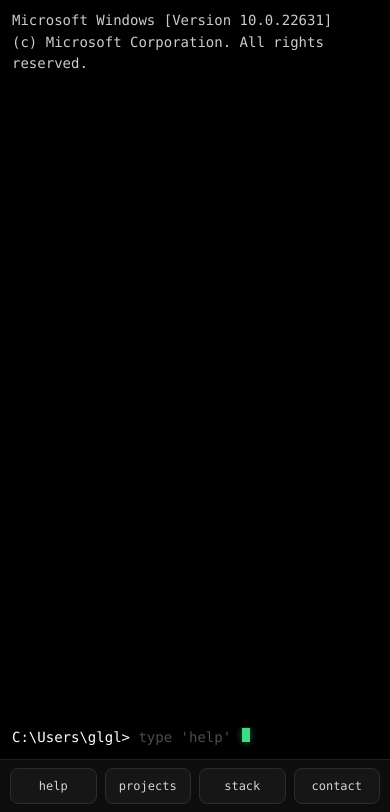
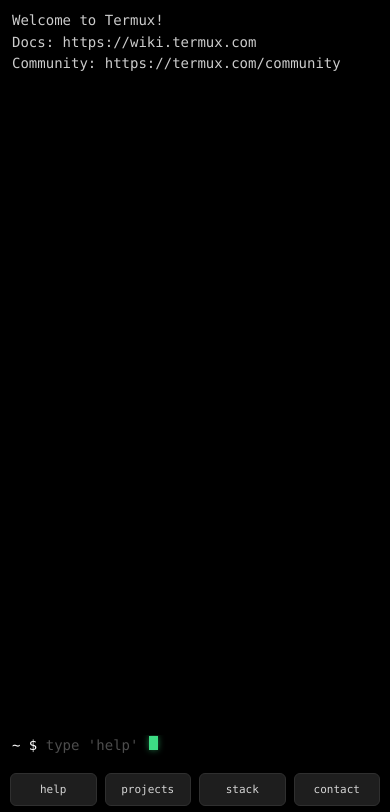
Before and after one commit to AhmedAbdelgelel/protfolio, a plain HTML site: page index.html in a window 390 px wide. Shown: the part 32-844 px from the top of the page. Drawn offline with Linux system fonts and the light colour scheme.

Commit message:
feat: Termux-native text on mobile (prompt, boot, errors), staggered line reveal, Termux-style key row

```diff
--- a/assets/css/style.css
+++ b/assets/css/style.css
@@ -171,6 +171,14 @@
   overflow-wrap: anywhere;
   color: var(--text);
 }
+
+/* staggered reveal — lines fade in with a per-line random delay (set in JS) */
+@keyframes line-in {
+  from { opacity: 0; transform: translateY(3px); }
+  to   { opacity: 1; transform: none; }
+}
+
+.line--anim { animation: line-in 0.16s ease-out both; }
 
 .line b { color: var(--bright); font-weight: 700; }
 .line .dim { color: var(--dim); }
@@ -364,19 +372,20 @@
   .screen__out, .promptline { font-size: 14px; }
 
   .chips {
-    padding: 8px 10px calc(8px + env(safe-area-inset-bottom));
-    background: #0d0d0d;
-    border-top: 1px solid #202020;
+    padding: 6px 10px calc(6px + env(safe-area-inset-bottom));
+    background: transparent;      /* flush with the screen, like Termux keys */
+    border-top: 0;
   }
 
   .chips button {
-    padding: 10px 8px;
-    border-radius: 8px;
-    background: #161616;
-    border-color: #2c2c2c;
+    padding: 9px 6px;
+    border-radius: 6px;
+    background: #1e1e1e;
+    border-color: #2f2f2f;
+    font-size: 11px;
   }
 
-  .chips button:active { background: #222; border-color: #444; }
+  .chips button:active { background: #333; border-color: #4a4a4a; }
 }
 
 /* ============================================================
--- a/assets/js/main.js
+++ b/assets/js/main.js
@@ -12,6 +12,22 @@
 
   var doc = document;
   var reduced = window.matchMedia("(prefers-reduced-motion: reduce)").matches;
+
+  /* device skin: Windows terminal on desktop, Termux on phones.
+     Text (prompt, boot, errors) follows the skin so the flow feels native. */
+  var mql = window.matchMedia("(max-width: 640px)");
+  var mobile = mql.matches;
+  var promptLabel = doc.getElementById("prompt-label");
+
+  var updateSkin = function () {
+    mobile = mql.matches;
+    document.title = mobile ? "glgl — Termux" : "glgl — C:\\Windows\\system32\\cmd.exe";
+    if (promptLabel) promptLabel.textContent = mobile ? "~ $" : "C:\\Users\\glgl>";
+  };
+
+  if (mql.addEventListener) mql.addEventListener("change", updateSkin);
+  else mql.addListener(updateSkin);
+  updateSkin();
 
   var term = doc.getElementById("terminal");
   var output = doc.getElementById("terminal-output");
@@ -42,6 +58,12 @@
     var div = doc.createElement("div");
     div.className = "line" + (cls ? " line--" + cls : "");
     div.innerHTML = html;
+    /* staggered reveal — each line fades in with a random jitter,
+       giving the "printing output" feel without blocking input */
+    if (!reduced) {
+      div.classList.add("line--anim");
+      div.style.animationDelay = Math.floor(Math.random() * 120 + 30) + "ms";
+    }
     output.appendChild(div);
   };
 
@@ -84,15 +106,24 @@
   /* ============================================================
      Boot sequence — printed line by line, not all at once
      ============================================================ */
-  var BOOT_LINES = [
+  var bootLines = function () {
+    return mobile
+      ? [
+          "Welcome to Termux!",
+          "Docs: https://wiki.termux.com",
+          "Community: https://termux.com/community",
+        ]
+      : [
           "Microsoft Windows [Version 10.0.22631]",
           "(c) Microsoft Corporation. All rights reserved.",
         ];
+  };
 
   var boot = function () {
+    var lines = bootLines();
     if (reduced) {
       /* motion off → print everything instantly */
-      BOOT_LINES.forEach(function (line) {
+      lines.forEach(function (line) {
         appendLine(esc(line));
       });
       appendLine("&nbsp;");
@@ -100,7 +131,7 @@
       return;
     }
     var delay = 110;
-    BOOT_LINES.forEach(function (line, i) {
+    lines.forEach(function (line, i) {
       setTimeout(function () {
         appendLine(esc(line));
         scrollDown();
@@ -109,8 +140,8 @@
     setTimeout(function () {
       appendLine("&nbsp;");
       scrollDown();
-    }, BOOT_LINES.length * delay);
-    setTimeout(showPrompt, (BOOT_LINES.length + 1) * delay + 120);
+    }, lines.length * delay);
+    setTimeout(showPrompt, (lines.length + 1) * delay + 120);
   };
 
   /* refresh (F5/reload) always boots the fresh home screen — deep-link
@@ -177,9 +208,9 @@
     history.push(trimmed);
     histIndex = -1;
 
-    /* echo:  C:\Users\glgl>  <command>   (own line, then output below) */
+    /* echo:  C:\Users\glgl>  <command>   (or  ~ $  on Termux) */
     appendLine(
-      '<span class="echo-prompt">C:\\Users\\glgl&gt;</span> ' + esc(trimmed),
+      '<span class="echo-prompt">' + esc(mobile ? "~ $" : "C:\\Users\\glgl>") + "</span> " + esc(trimmed),
       "echo"
     );
     scrollDown();
@@ -188,11 +219,18 @@
     var cmd = window.app.resolve(token);
 
     if (!cmd) {
+      if (mobile) {
+        /* Termux syntax — bash's "command not found" */
+        appendLine("bash: " + esc(token) + ": command not found");
+        ctx.blank();
+        scrollDown();
+      } else {
         /* mimic real cmd.exe's "not recognized" message verbatim */
         appendLine("'" + esc(token) + "' is not recognized as an internal or external command,");
         appendLine("operable program or batch file.");
         ctx.blank();
         scrollDown();
+      }
       return;
     }
 
--- a/index.html
+++ b/index.html
@@ -81,7 +81,7 @@
 
       <!-- the live prompt line:  C:\Users\glgl> █ -->
       <div class="promptline" id="promptline">
-        <span class="promptline__prompt" aria-hidden="true">C:\Users\glgl&gt;</span>
+        <span class="promptline__prompt" aria-hidden="true" id="prompt-label">C:\Users\glgl&gt;</span>
         <span class="promptline__text" id="mirror" aria-hidden="true"></span>
         <span class="cursor-block" id="cursor-block" aria-hidden="true"></span>
         <!-- the real input — invisible but a genuine field: focusable,
```
Lines whose indentation alone changed are shown as unchanged.
